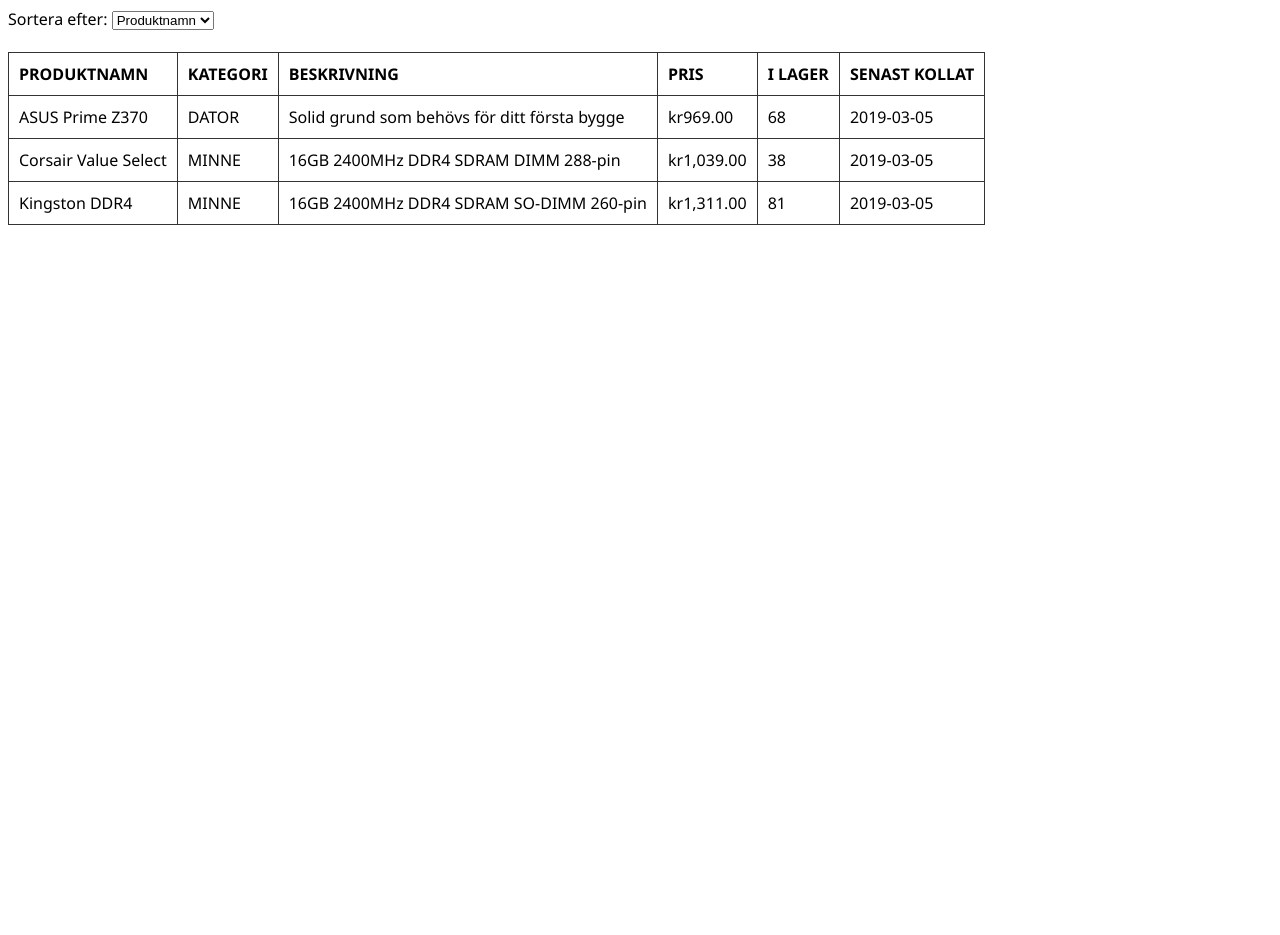
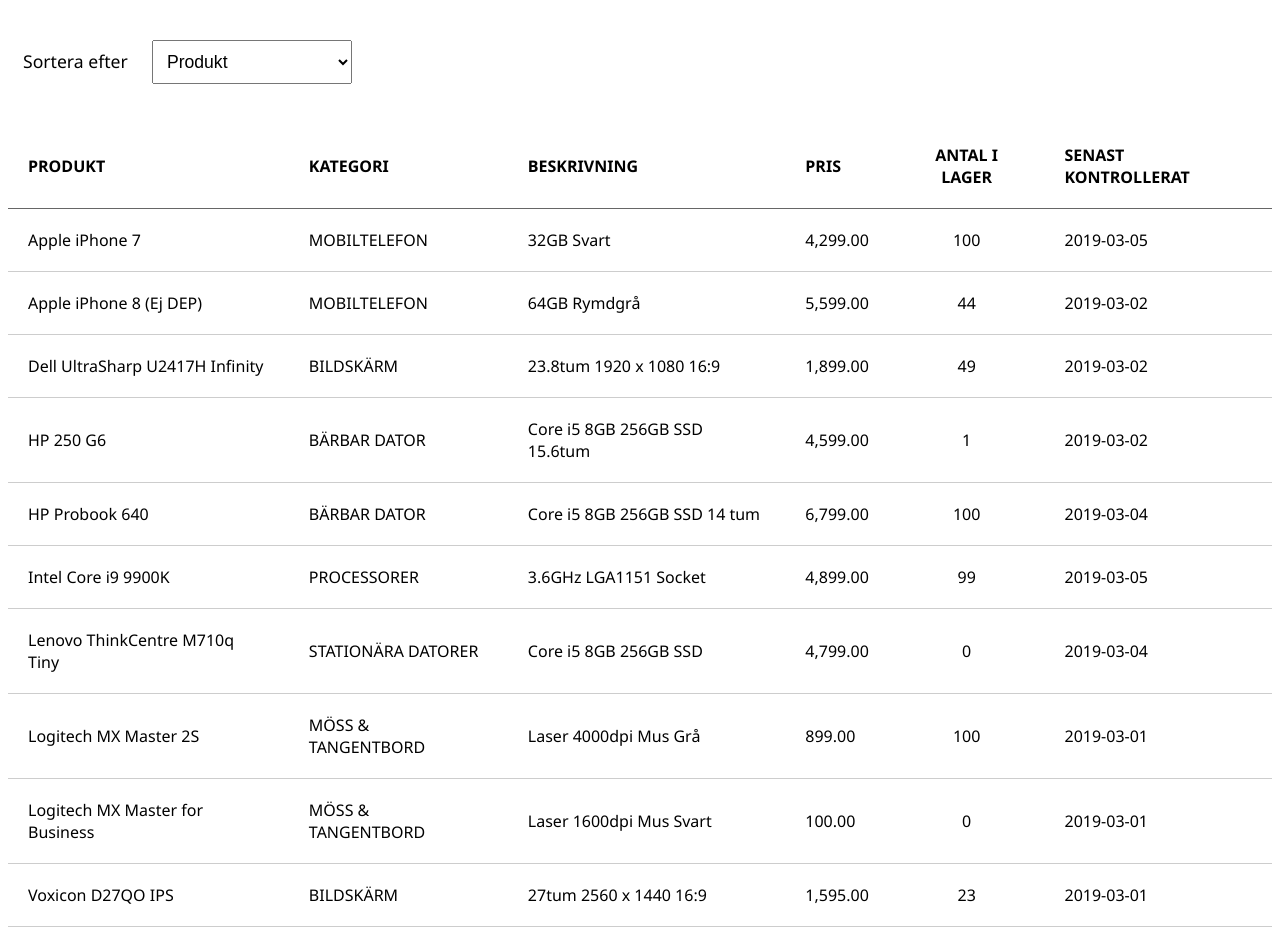
Before and after one commit to samiwesso/angularjs, a plain HTML site: page Lektion-3/demo2/sort.html in a window 1280 px wide. Before the commit the page ends 800 px from the top, so only its background shows below. Drawn offline with nearby package versions, Linux system fonts and the light colour scheme.

Commit message:
lektion 3

```diff
--- a/Lektion-3/demo1/css/layout.css
+++ b/Lektion-3/demo1/css/layout.css
@@ -1,5 +1,5 @@
 body {
-    font-family: 'Segoe UI', Tahoma, Geneva, Verdana, sans-serif
+    font-family: 'Segoe UI', Tahoma, Geneva, Verdana, sans-serif;
 }
 
 table {
@@ -7,15 +7,14 @@
 }
 
 th {
-    border: 1px solid #333;
-    padding: 10px;
+    border-bottom: 1px solid #666666;
+    padding: 20px;
     text-align: left;
     font-weight: bold;
     text-transform: uppercase;
 }
 
 td {
-    border: 1px solid #333;
-    padding: 10px;
-
+    border-bottom: 1px solid #cdcdcd;
+    padding: 20px;
 }
--- a/Lektion-3/demo2/css/layout.css
+++ b/Lektion-3/demo2/css/layout.css
@@ -1,5 +1,5 @@
 body {
-    font-family: 'Segoe UI', Tahoma, Geneva, Verdana, sans-serif
+    font-family: 'Segoe UI', Tahoma, Geneva, Verdana, sans-serif;
 }
 
 table {
@@ -7,15 +7,33 @@
 }
 
 th {
-    border: 1px solid #333;
-    padding: 10px;
+    border-bottom: 1px solid #666666;
+    padding: 20px;
     text-align: left;
     font-weight: bold;
     text-transform: uppercase;
 }
 
 td {
-    border: 1px solid #333;
+    border-bottom: 1px solid #cdcdcd;
+    padding: 20px;
+}
+
+.center-text {
+    text-align: center;
+}
+
+.sortby {
+    margin: 40px 15px;
+}
+
+.sortby .sorttext {
+    font-size: 1.1em;
+    margin-right: 20px;
+}
+
+.sortby select {
+    min-width: 200px;
     padding: 10px;
-
+    font-size: 1.1em
 }
--- a/Lektion-3/demo2/sort.html
+++ b/Lektion-3/demo2/sort.html
@@ -13,55 +13,67 @@
 </head>
 <body ng-app="sortApp" ng-controller="sortController">
 
-    <div>
-        Sortera efter:
+    <div class="sortby">
+        <span class="sorttext">Sortera efter</span>
         <select ng-model="sortColumn">
-            <option value="productname">Produktnamn</option>
+            <option value="productname">Produkt</option>
             <option value="category">Kategori</option>
             <option value="price">Pris</option>
+            <option value="instockdate">Senast kontrollerat</option>
         </select>
-        <br>
-        <br>
     </div>
 
     <table>
         <thead>
             <tr>
-                <th>Produktnamn</th>
+                <th>Produkt</th>
                 <th>Kategori</th>
                 <th>Beskrivning</th>
                 <th>Pris</th>
-                <th>I lager</th>
-                <th>Senast kollat</th>
+                <th class="center-text">Antal i lager</th>
+                <th>Senast kontrollerat</th>
             </tr>
         </thead>
         <tbody>
             <tr ng-repeat="product in products | orderBy:sortColumn">
                 <td>{{ product.productname }}</td>
                 <td>{{ product.category | uppercase }}</td>
-                <td>{{ product.shortdescription  }}</td>
-                <td>{{ product.price | currency: "kr" }}</td>
-                <td>{{ product.instock | number:0 }}</td>
+                <td>{{ product.shortdescription }}</td>
+                <td>{{ product.price | currency: "" }}</td>
+                <td class="center-text">{{ product.instock | number }}</td>
                 <td>{{ product.instockdate | date: "yyyy-MM-dd" }}</td>
             </tr>
-
         </tbody>
     </table>
 
+
+
     <script>
+
         var app = angular.module("sortApp", []);
 
         app.controller("sortController", function($scope) {
+
             var products = [
-                { productname: "Kingston DDR4", category: "Minne" , shortdescription: "16GB 2400MHz DDR4 SDRAM SO-DIMM 260-pin", instock: 81, price: 1311, instockdate: new Date("2019-03-05") },
-                { productname: "ASUS Prime Z370", category: "Dator", shortdescription: "Solid grund som behövs för ditt första bygge", instock: 68, price: 969, instockdate: new Date("2019-03-05") },
-                { productname: "Corsair Value Select", category: "Minne", shortdescription: "16GB 2400MHz DDR4 SDRAM DIMM 288-pin", instock: 38, price: 1039, instockdate: new Date("2019-03-05") }
+                { productname: "Apple iPhone 7", category: "Mobiltelefon", shortdescription: "32GB Svart", price: 4299 , instock : 100, instockdate: new Date("2019-03-05")  },
+                { productname: "HP Probook 640", category: "Bärbar dator", shortdescription: "Core i5 8GB 256GB SSD 14 tum", price: 6799 , instock : 100, instockdate: new Date("2019-03-04")  },
+                { productname: "Voxicon D27QO IPS", category: "Bildskärm", shortdescription: "27tum 2560 x 1440 16:9", price: 1595 , instock : 23, instockdate: new Date("2019-03-01")  },
+                { productname: "Dell UltraSharp U2417H Infinity", category: "Bildskärm", shortdescription: "23.8tum 1920 x 1080 16:9", price: 1899 , instock : 49, instockdate: new Date("2019-03-02")  },
+                { productname: "HP 250 G6", category: "Bärbar dator", shortdescription: "Core i5 8GB 256GB SSD 15.6tum", price: 4599 , instock : 1, instockdate: new Date("2019-03-02")  },
+                { productname: "Logitech MX Master for Business", category: "Möss & tangentbord", shortdescription: "Laser 1600dpi Mus Svart", price: 100 , instock : 0, instockdate: new Date("2019-03-01")  },
+                { productname: "Lenovo ThinkCentre M710q Tiny", category: "Stationära datorer", shortdescription: "Core i5 8GB 256GB SSD", price: 4799 , instock : 0, instockdate: new Date("2019-03-04")  },
+                { productname: "Apple iPhone 8 (Ej DEP)", category: "Mobiltelefon", shortdescription: "64GB Rymdgrå", price: 5599 , instock :44, instockdate: new Date("2019-03-02")  },
+                { productname: "Intel Core i9 9900K", category: "Processorer", shortdescription: "3.6GHz LGA1151 Socket", price: 4899 , instock : 99, instockdate: new Date("2019-03-05")  },
+                { productname: "Logitech MX Master 2S", category: "Möss & tangentbord", shortdescription: "Laser 4000dpi Mus Grå", price: 899 , instock : 100, instockdate: new Date("2019-03-01")  }
             ];
 
             $scope.products = products;
             $scope.sortColumn = "productname";
+
         });
+
     </script>
+
 
 </body>
 </html>
--- a/Lektion-3/demo3/css/layout.css
+++ b/Lektion-3/demo3/css/layout.css
@@ -1,5 +1,5 @@
 body {
-    font-family: 'Segoe UI', Tahoma, Geneva, Verdana, sans-serif
+    font-family: 'Segoe UI', Tahoma, Geneva, Verdana, sans-serif;
 }
 
 table {
@@ -7,21 +7,28 @@
 }
 
 th {
-    border: 1px solid #333;
-    padding: 10px;
+    border-bottom: 1px solid #666666;
+    padding: 20px;
     text-align: left;
     font-weight: bold;
     text-transform: uppercase;
+
+}
+
+.pointer {
     cursor: pointer;
 }
 
 td {
-    border: 1px solid #333;
-    padding: 10px;
-
+    border-bottom: 1px solid #cdcdcd;
+    padding: 20px;
 }
 
-.arrow-up {
+.center-text {
+    text-align: center;
+}
+
+.up-arrow {
     width: 0;
     height: 0;
     border-left: 5px solid transparent;
@@ -30,7 +37,7 @@
     display: inline-block;
 }
 
-.arrow-down {
+.down-arrow {
     width: 0;
     height: 0;
     border-left: 5px solid transparent;
```
Also changed, not shown: Lektion-3/demo1/filter.html (+34 -18 lines), Lektion-3/demo3/sortrows.html (+37 -22 lines). Lines whose indentation alone changed are shown as unchanged.
